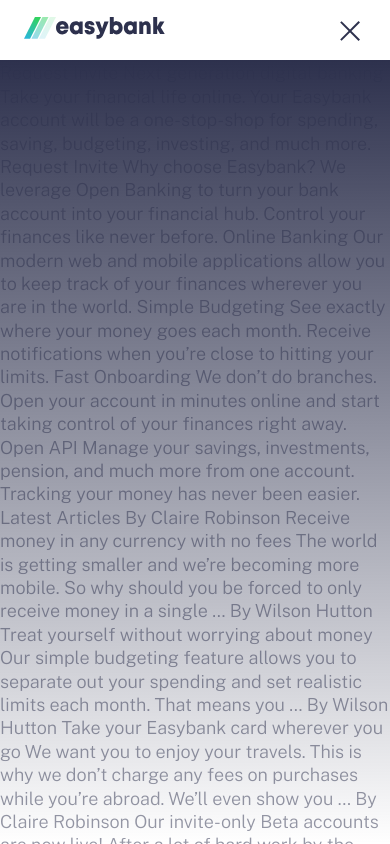
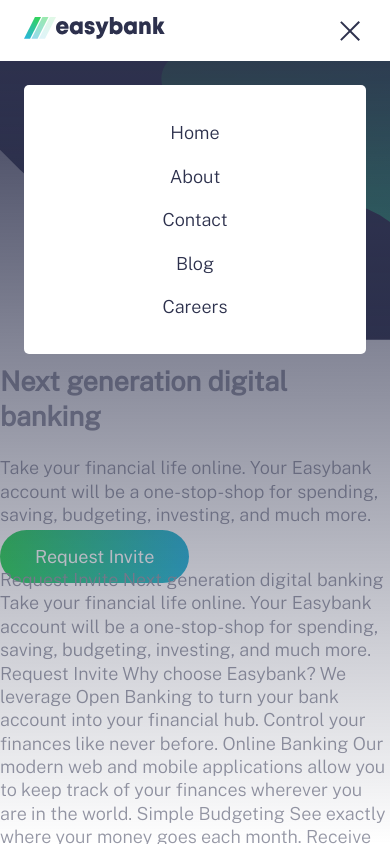
Before and after one commit to alec162/EasyBank_MF, a plain HTML site: page index.html in a window 390 px wide. Both pictures are taken after a click on the link 353 px from the left and 30 px from the top of the page. Shown: the top 844 px of the page. Drawn offline with nearby package versions, Linux system fonts and the light colour scheme.

Commit message:
Up to Background Image

```diff
--- a/App/JS/script.js
+++ b/App/JS/script.js
@@ -1,18 +1,28 @@
 const btnHamburger = document.querySelector('#btnHamburger');
+const body = document.querySelector('body');
 const header = document.querySelector('.header');
 const overlay = document.querySelector('.overlay');
+const fadeElems = document.querySelectorAll('.has-fade');
 
 btnHamburger.addEventListener('click', function(){
     console.log('click hamburger');
 
     if(header.classList.contains('open')){// CLose Hamburger menu
+        body.classList.remove('noscroll');
         header.classList.remove('open');
-        overlay.classList.remove('fade-in');
-        overlay.classList.add('fade-out');
+        fadeElems.forEach(function(element){
+            element.classList.remove('fade-in');
+            element.classList.add('fade-out');
+        });
+
     }
     else {// Open Hamburger Menu
+        body.classList.add('noscroll');
         header.classList.add('open');
-        overlay.classList.remove('fade-out');
-        overlay.classList.add('fade-in');
+        fadeElems.forEach(function(element){
+            element.classList.remove('fade-out');
+            element.classList.add('fade-in');
+        });
+
     }
 });
--- a/App/SCSS/_animations.scss
+++ b/App/SCSS/_animations.scss
@@ -1,3 +1,7 @@
+.has-fade {
+    visibility: hidden;
+}
+
 @keyframes fade-in {
     from{
         visibility: hidden;
@@ -8,11 +12,12 @@
         opacity: 0;
     }
     to{
+        visibility: visible;
         opacity: 1;
     }
 }
 .fade-in {
-    animation: fade-in 300ms ease-in-out forwards;
+    animation: fade-in 200ms ease-in-out forwards;
 }
 
 @keyframes fade-out {
@@ -30,5 +35,5 @@
     }
 }
 .fade-out {
-    animation: fade-out 300ms ease-in-out forwards;
+    animation: fade-out 200ms ease-in-out forwards;
 }
--- a/App/SCSS/_globals.scss
+++ b/App/SCSS/_globals.scss
@@ -15,11 +15,20 @@ body {
     font-size: $font-med;
     font-weight: 300;
     line-height: 1.3;
+
+    &.noscroll {
+        overflow:hidden
+    }
 }
 
 a, a:visited, a:hover {
     text-decoration: none;
 
+}
+//Spacing
+.container {
+    padding-left: 1.5rem;
+    padding-right: 1.5rem;
 }
 
 // flexbox
--- a/App/SCSS/_header.scss
+++ b/App/SCSS/_header.scss
@@ -7,7 +7,7 @@
             display: block;
         }
 
-        .header__menu {
+        .header__toggle {
             > span:first-child {
                 transform: rotate(45deg);
             }
@@ -25,17 +25,19 @@
     .overlay {
         opacity: 0;
         position: fixed;
-        top: 3.75rem;
+        top: 0px;
         right: 0px;
         bottom: 0px;
         left: 0px;
         background-image: linear-gradient($darkBlue, transparent);
     }
 
-    nav{
-        padding: 1.0625rem 1.5rem;
+    nav {
+        position: relative;
+        background-color: $white;
+        padding-top: 1.0625rem;
+        padding-bottom: 1.0625rem;
     }
-
     &__logo {
 
         img{
@@ -45,7 +47,7 @@
         }
     }
 
-    &__menu{ //Mobile menu
+    &__toggle{ //Mobile menu toggle
 
         > span {
             display: block;
@@ -59,10 +61,25 @@
                 margin-bottom: 5px;
             }
         }
-
-
     }
 
+    &__menu {
+        position: absolute;
+        width: calc(100% - 3rem);
+        left: 50%;
+        transform: translateX(-50%);
+        background: $white;
+        margin-top: 1.5rem;
+        padding: 1.625rem;
+        border-radius: 5px;
+
+        a {//Ordering properties from largest to smallest
+            display: block;
+            padding: 0.625rem;
+            color: $darkBlue;
+            text-align: center;
+        }
+    }
     &__links {
 
 
--- /dev/null
+++ b/App/SCSS/_hero.scss
@@ -0,0 +1,14 @@
+.hero {
+
+    &__image {
+        background-image: url('/Images/bg-intro-mobile.svg');
+        background-size: cover;
+        background-repeat: no-repeat;
+        background-position: center center;
+        min-height: 17.5rem;
+    }
+
+    &__text {
+
+    }
+}
--- a/App/SCSS/style.scss
+++ b/App/SCSS/style.scss
@@ -13,3 +13,5 @@
 
 //Introductory Content
 @import "header";
+
+@import "hero";
--- a/index.html
+++ b/index.html
@@ -18,14 +18,15 @@
 </head>
 <body>
 
+
   <header class="header">
-    <div class="overlay"></div>
-    <nav class="flex flex-jc-sb flex-ai-c">
+    <div class="overlay has-fade"></div>
+    <nav class="container flex flex-jc-sb flex-ai-c">
       <a href="/" class="header__logo">
         <img src="/Images/logo.svg" alt="Easybank" />
       </a>
 
-      <a id="btnHamburger" href="#" class= "header__menu hide-for-desktop">
+      <a id="btnHamburger" href="#" class= "header__toggle hide-for-desktop">
         <span></span>
         <span></span>
         <span></span>
@@ -37,7 +38,31 @@
 
       <a href="#" class="button header__cta hide-for-mobile">Request Invite</a>
     </nav>
+
+    <div class="header__menu has-fade">
+      <a href="">Home</a>
+      <a href="">About</a>
+      <a href="">Contact</a>
+      <a href="">Blog</a>
+      <a href="">Careers</a>
+
+    </div>
+
   </header>
+
+  <section class="hero">
+    <div class="hero__image"></div>
+    <div class="hero__text">
+        <h1>
+          Next generation digital banking
+        </h1>
+        <p>
+          Take your financial life online. Your Easybank account will be a one-stop-shop
+  for spending, saving, budgeting, investing, and much more.
+        </p>
+        <a href="#" class="button hero__cta">Request Invite</a>
+      </div>
+  <section>
 
 
 
```
Also changed, not shown: dist/style.css, 1 other file.
